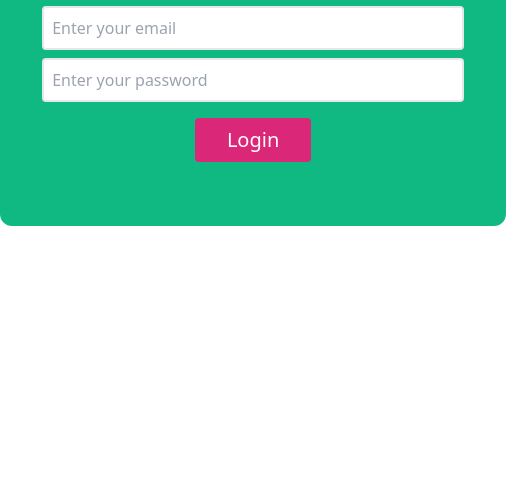
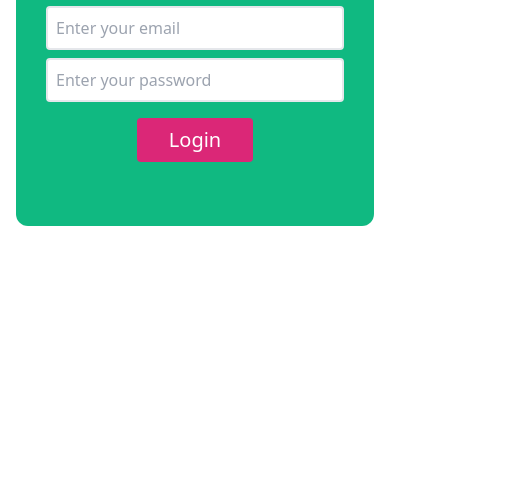
Before and after one commit to mohaymenrafi/bank, a plain HTML site: page index.html in a window 390 px wide. Shown: the part 358-844 px from the top of the page, 506 px wide, since content can reach past the window. Drawn offline with nearby package versions, Linux system fonts and the light colour scheme.

Commit message:
login page responsive

```diff
--- a/index.html
+++ b/index.html
@@ -11,7 +11,7 @@
     <h1 class="text-5xl text-center mt-8">Welcome to the <span class="font-semibold text-green-500">Bank of Halal Earning</span></h1>
 
     <main>
-        <section class="form-wrapper bg-green-500 w-max mx-auto mt-16 py-16 rounded-xl">
+        <section class="form-wrapper bg-green-500 w-11/12 md:w-max mx-auto mt-16 py-16 rounded-xl">
             <h3 class="text-3xl text-white text-center mb-4">Login Here</h3>
             <div class="text-center">
                 <input type="email" name="email" id="user-email" class="border-2 rounded w-10/12 mt-2 mb-2 p-2" placeholder="Enter your email ">
```
